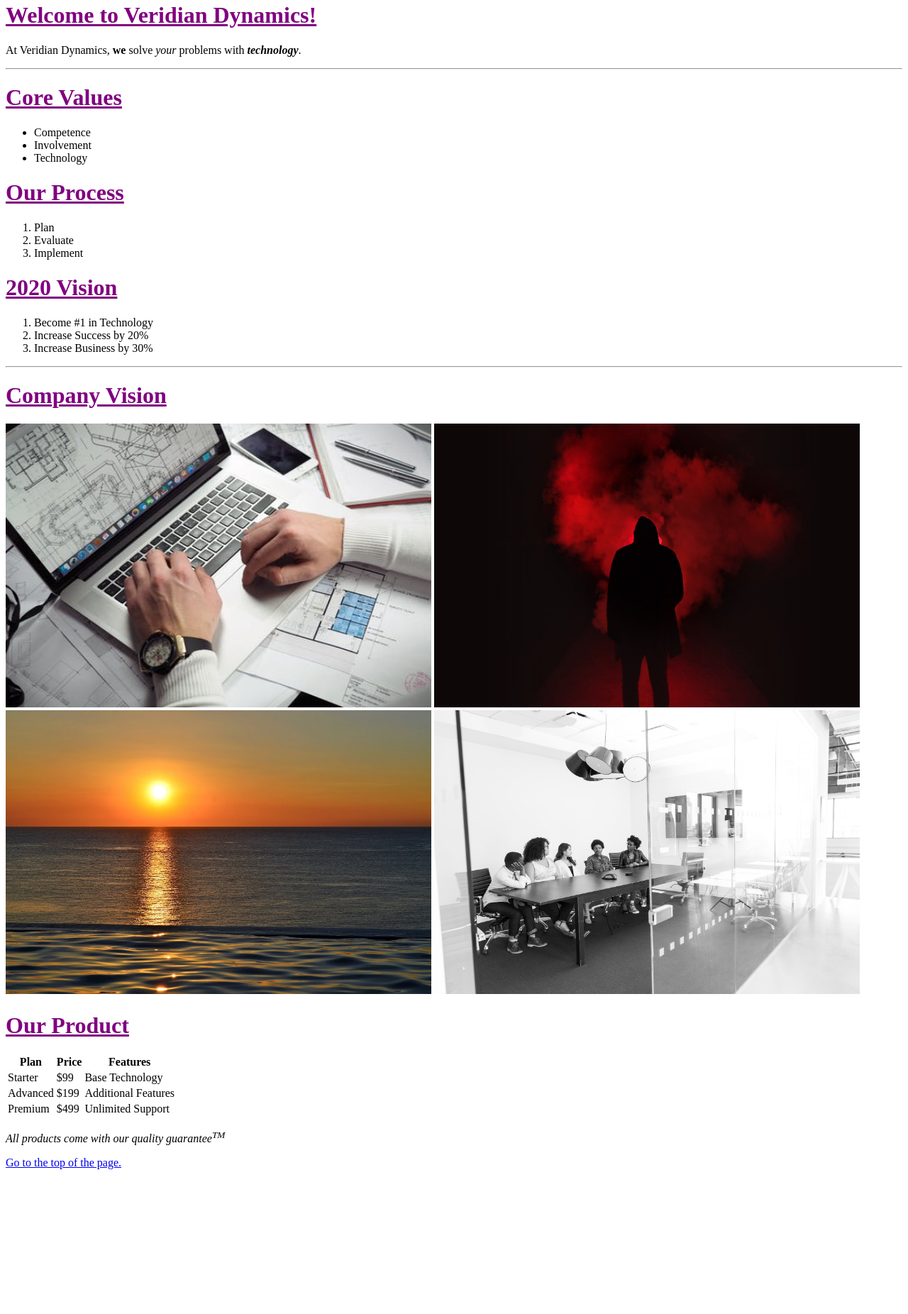
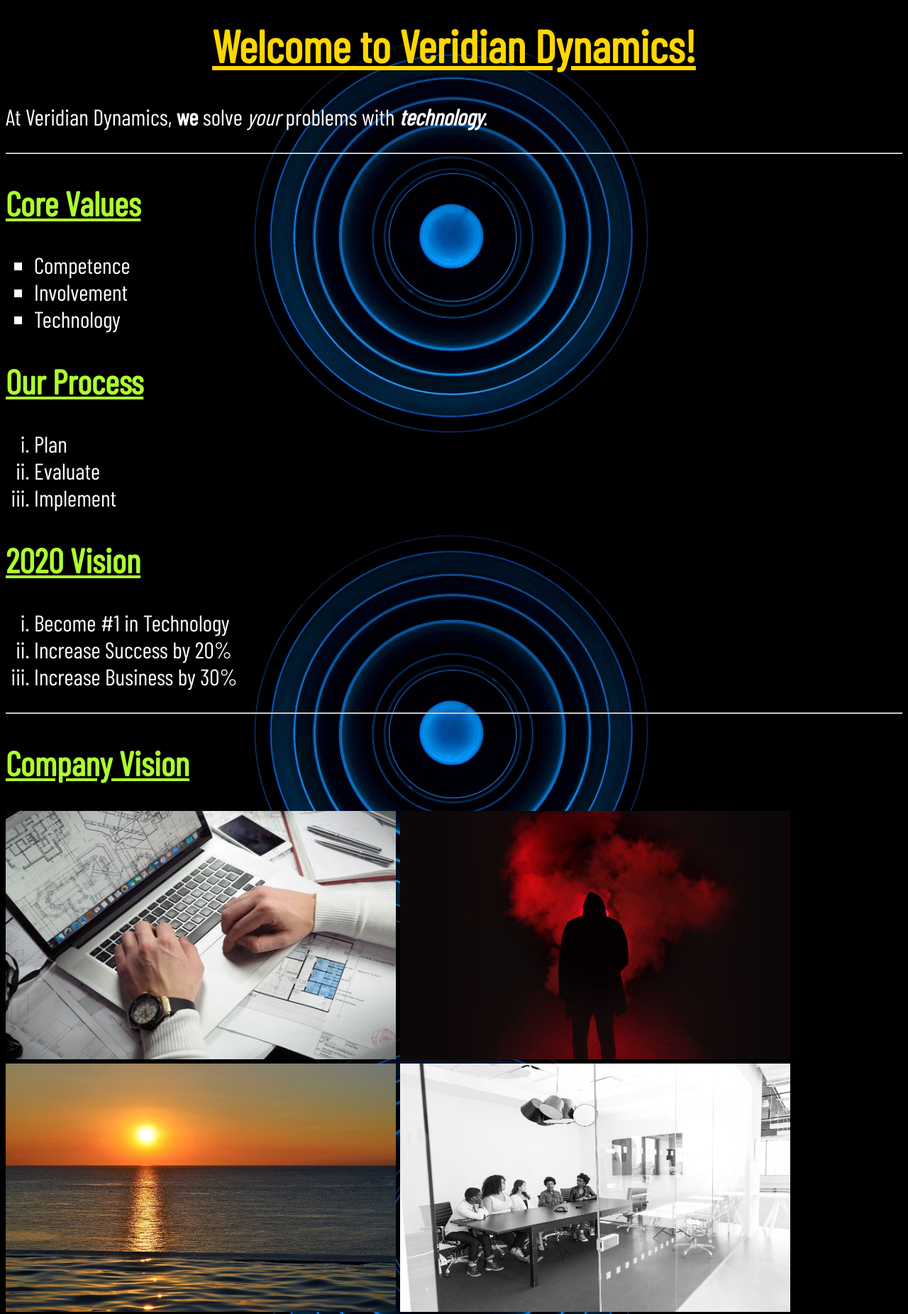
Before and after one commit to AnthonySanMiguel/codeup-web-exercises, a plain HTML site: page welcome.html in a window 1280 px wide. Shown: the part 18-1870 px from the top of the page at 71% size. Before the commit the page ends 1674 px from the top, so only its background shows below. Drawn offline with nearby package versions, Linux system fonts and the light colour scheme.

Commit message:
Added updated 'welcome.html' exercise and style sheet.

```diff
--- /dev/null
+++ b/css/selectors.css
@@ -0,0 +1,30 @@
+/* selector for id="container" */
+#container {
+    margin: 50px auto;
+    width: 500px;
+    padding: 10px;
+}
+
+/*  selector for all "h1" elements
+    that are a descendent of id="container"
+    and have a class of "fancy-header" */
+h1 #container.fancy-header {
+    color: blue;
+    text-decoration: underline;
+}
+
+/* selector for all "em" elements */
+em {
+    font-weight: bold;
+}
+
+/* selector for all elements with class="article" */
+.article {
+    clear:both;
+}
+
+/*  selector for all "anchor" elements
+    that are a direct child of an element with class="article" */
+a>.article {
+    float:right;
+}
--- a/css/style.css
+++ b/css/style.css
@@ -5,6 +5,78 @@ comment
 */
 
 .fancy-header {
-    color: purple; /* single line comment */
+    color: greenyellow; /* single line comment */
     text-decoration: underline;
 }
+
+#main-header {
+    text-align: center;
+    color: gold; /* single line comment */
+    text-decoration: underline;
+}
+
+body {
+    color: white;
+    font-family: 'Barlow Condensed', sans-serif;
+    font-size: 200%;
+    background-color: black;
+    background-image: url("../img/veridian_background.jpeg");
+    background-position: center;
+    background-size: 1000px 700px;
+    background-attachment: fixed;
+    background-repeat: no-repeat;
+}
+
+.vision {
+    height: 350px;
+    width: 550px;
+}
+
+ul {
+    list-style: square;
+}
+
+ol {
+    list-style: lower-roman;
+}
+
+table, th, td {
+    color: aliceblue;
+    border-collapse: collapse;
+}
+
+th, td {
+    padding: 7px;
+}
+
+td {
+    text-align: center;
+}
+
+tr:nth-child(even) {
+    background-color: #888;
+}
+
+tr:nth-child(odd) {
+    background-color: #555;
+}
+
+#quality_guarantee {
+    font-style: italic;
+}
+
+a:link {
+    color: yellow;
+}
+
+a:visited {
+    color: red;
+}
+
+a:hover {
+    color: blue;
+}
+
+a:active {
+    color: red;
+}
--- a/welcome.html
+++ b/welcome.html
@@ -3,45 +3,42 @@
 <head>
     <meta charset="UTF-8">
     <link rel="stylesheet" href="css/style.css">
+    <link rel="stylesheet" href="https://fonts.googleapis.com/css?family=Barlow+Condensed&display=swap">
     <title>HTML Exercise - Veridian</title>
 </head>
     <body>
         <header>
             <a id="top"></a>
-            <h1 class="fancy-header">Welcome to Veridian Dynamics!</h1>
+            <h1 id="main-header">Welcome to Veridian Dynamics!</h1>
             <p>At Veridian Dynamics, <strong>we</strong> solve <em>your</em> problems with <strong><em>technology</em></strong>.</p>
             <hr>
         </header>
         <main>
-            <h1 class="fancy-header">Core Values</h1>
+            <h2 class="fancy-header">Core Values</h2>
             <ul>
                 <li>Competence</li>
                 <li>Involvement</li>
                 <li>Technology</li>
             </ul>
-            <h1 class="fancy-header">Our Process</h1>
+            <h2 class="fancy-header">Our Process</h2>
             <ol>
                 <li>Plan</li>
                 <li>Evaluate</li>
                 <li>Implement</li>
             </ol>
-            <h1 class="fancy-header">2020 Vision</h1>
+            <h2 class="fancy-header">2020 Vision</h2>
             <ol>
                 <li>Become #1 in Technology</li>
                 <li>Increase Success by 20%</li>
                 <li>Increase Business by 30%</li>
             </ol>
             <hr>
-            <h1 class="fancy-header">Company Vision</h1>
-                <img src="img/laptop.jpeg" alt="laptop" height="400px" width="600px">
-                <img src="img/smoke.jpeg" alt="smoke" height="400px" width="600px">
-                <br>
-                <img src="img/beach_sunset.jpeg" alt="beach sunset" height="400px" width="600px">
-                <img src="img/meeting.jpeg" alt="meeting" height="400px" width="600px">
-        </main>
-    </body>
-        <footer>
-            <h1 class="fancy-header">Our Product</h1>
+            <h2 class="fancy-header">Company Vision</h2>
+                <img class="vision" src="img/laptop.jpeg" alt="laptop">
+                <img class="vision" src="img/smoke.jpeg" alt="smoke">
+                <img class="vision" src="img/beach_sunset.jpeg" alt="beach sunset">
+                <img class="vision" src="img/meeting.jpeg" alt="meeting">
+            <h2 class="fancy-header">Our Product</h2>
                 <table>
                     <tr>
                         <th>Plan</th>
@@ -64,7 +61,10 @@
                         <td>Unlimited Support</td>
                     </tr>
                 </table>
-            <p><em>All products come with our quality guarantee<sup>TM</sup></em></p>
-            <a href="#top">Go to the top of the page.</a>
+            <p id="quality_guarantee">All products come with our quality guarantee<sup>TM</sup></p>
+        </main>
+    </body>
+        <footer>
+            <a href="#top">Go to the top of the page</a>
         </footer>
 </html>
```
Also changed, not shown: css_selectors.html (added, +34 -0 lines), img/veridian_background.jpeg (added). Lines whose indentation alone changed are shown as unchanged.
